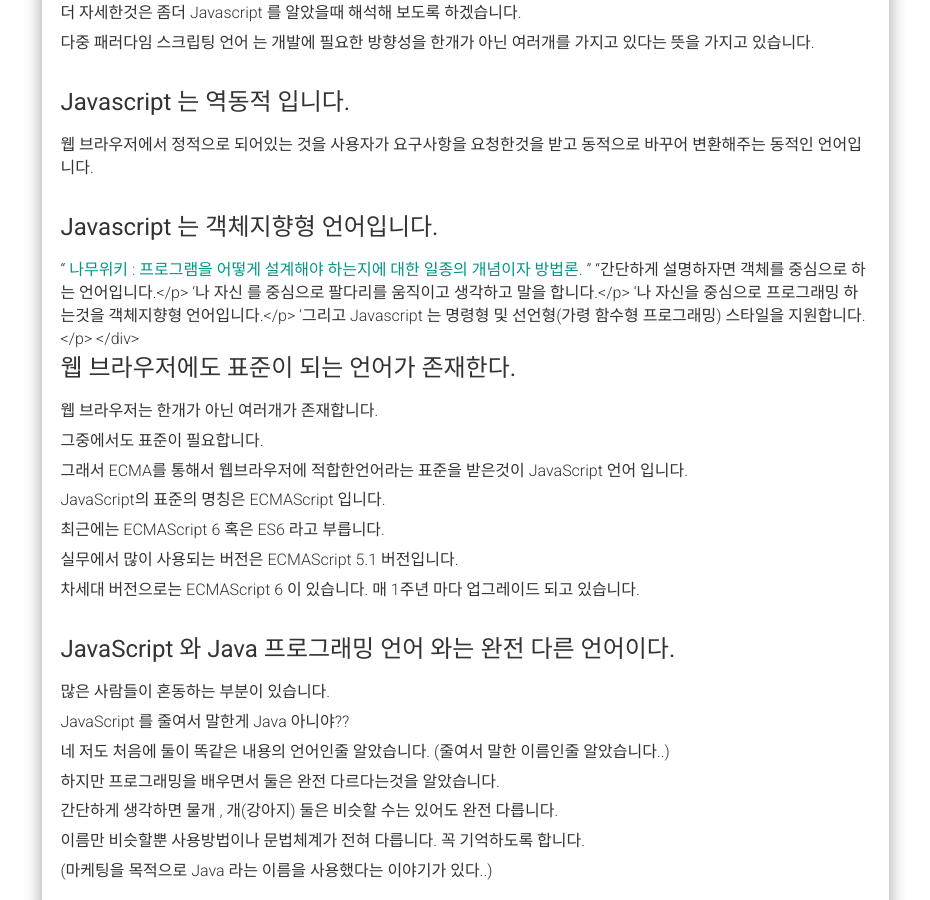
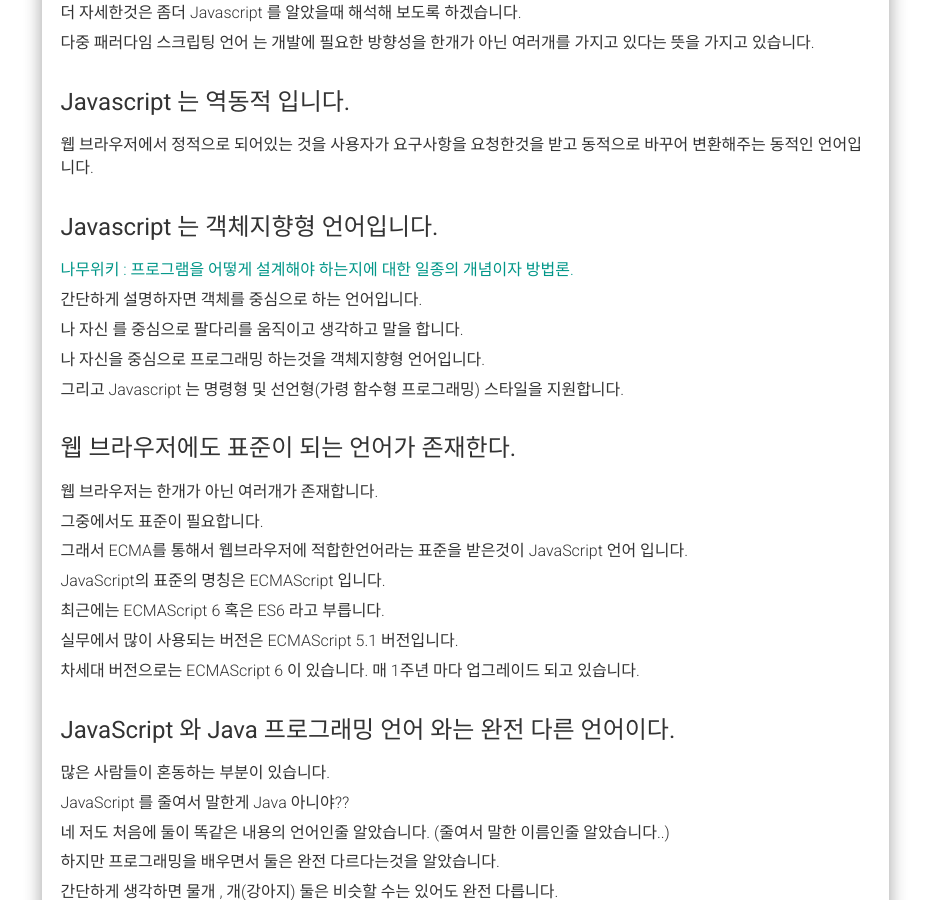
Before and after one commit to alalstjr/promote.github.io, a Jekyll site: the page built from _posts/2018-08-22-Javascript의 특징 및 소개.md, in a window 1280 px wide and 900 px high, scrolled down 1269 px. Shown: the whole window, without its empty margins (321-1251 px from the left). Built offline with Jekyll 4.4.1, drawn with Linux system fonts in a browser that asks for light colours; nearby versions of some CDN libraries; our own code applies the rules of GitHub Pages for plain Markdown files; comment, search, counter and statistics services are not loaded.

Commit message:
Update 2018-08-22-Javascript의 특징 및 소개.md

```diff
--- a/_posts/2018-08-22-Javascript의 특징 및 소개.md
+++ b/_posts/2018-08-22-Javascript의 특징 및 소개.md
@@ -30,7 +30,8 @@
 <div class="box">
   <div class="small-title">Javascript 는 프로토타입 기반의 다중 패러다임 스크립팅 언어입니다.</div>
   <p>프로토타입 기반이란 </p>
-  <p><q> 객체지향 프로그래밍의 한 형태의 갈래로 클래스가 없고, 클래스 기반 언어에서 상속을 사용하는 것과는 다르게, 객체를 원형(프로토타입)으로 하여 복제의 과정을 통하여 객체의 동작 방식을 다시 사용할 수 있다. </q> 라는 내용을 가지고 있습니다. </p>
+  <p>
+    <q> 객체지향 프로그래밍의 한 형태의 갈래로 클래스가 없고, 클래스 기반 언어에서 상속을 사용하는 것과는 다르게, 객체를 원형(프로토타입)으로 하여 복제의 과정을 통하여 객체의 동작 방식을 다시 사용할 수 있다. </q> 라는 내용을 가지고 있습니다. </p>
   <p>지금봐서는 이해하기 어려운 말들이 많습니다. </p>
   <p>일단 이렇다 하다는 것만 알고 다음으로 넘어가겠습니다.</p>
   <p>더 자세한것은 좀더 Javascript 를 알았을때 해석해 보도록 하겠습니다.</p>
@@ -42,13 +43,13 @@
 </div>
 <div class="box">
   <div class="small-title">Javascript 는 객체지향형 언어입니다.</div>
-  <q>
+  <p>
     <a href="https://namu.wiki/w/%EA%B0%9D%EC%B2%B4%20%EC%A7%80%ED%96%A5%20%ED%94%84%EB%A1%9C%EA%B7%B8%EB%9E%98%EB%B0%8D" >나무위키 : 프로그램을 어떻게 설계해야 하는지에 대한 일종의 개념이자 방법론.</a>
-  </q>
-  <q>간단하게 설명하자면 객체를 중심으로 하는 언어입니다.</p>
-  <q>나 자신 를 중심으로 팔다리를 움직이고 생각하고 말을 합니다.</p>
-  <q>나 자신을 중심으로 프로그래밍 하는것을 객체지향형 언어입니다.</p>
-  <q>그리고 Javascript 는 명령형 및 선언형(가령 함수형 프로그래밍) 스타일을 지원합니다.</p>
+  </p>
+  <p>간단하게 설명하자면 객체를 중심으로 하는 언어입니다.</p>
+  <p>나 자신 를 중심으로 팔다리를 움직이고 생각하고 말을 합니다.</p>
+  <p>나 자신을 중심으로 프로그래밍 하는것을 객체지향형 언어입니다.</p>
+  <p>그리고 Javascript 는 명령형 및 선언형(가령 함수형 프로그래밍) 스타일을 지원합니다.</p>
 </div>
 <div class="box">
   <div class="small-title">웹 브라우저에도 표준이 되는 언어가 존재한다.</div>
```
